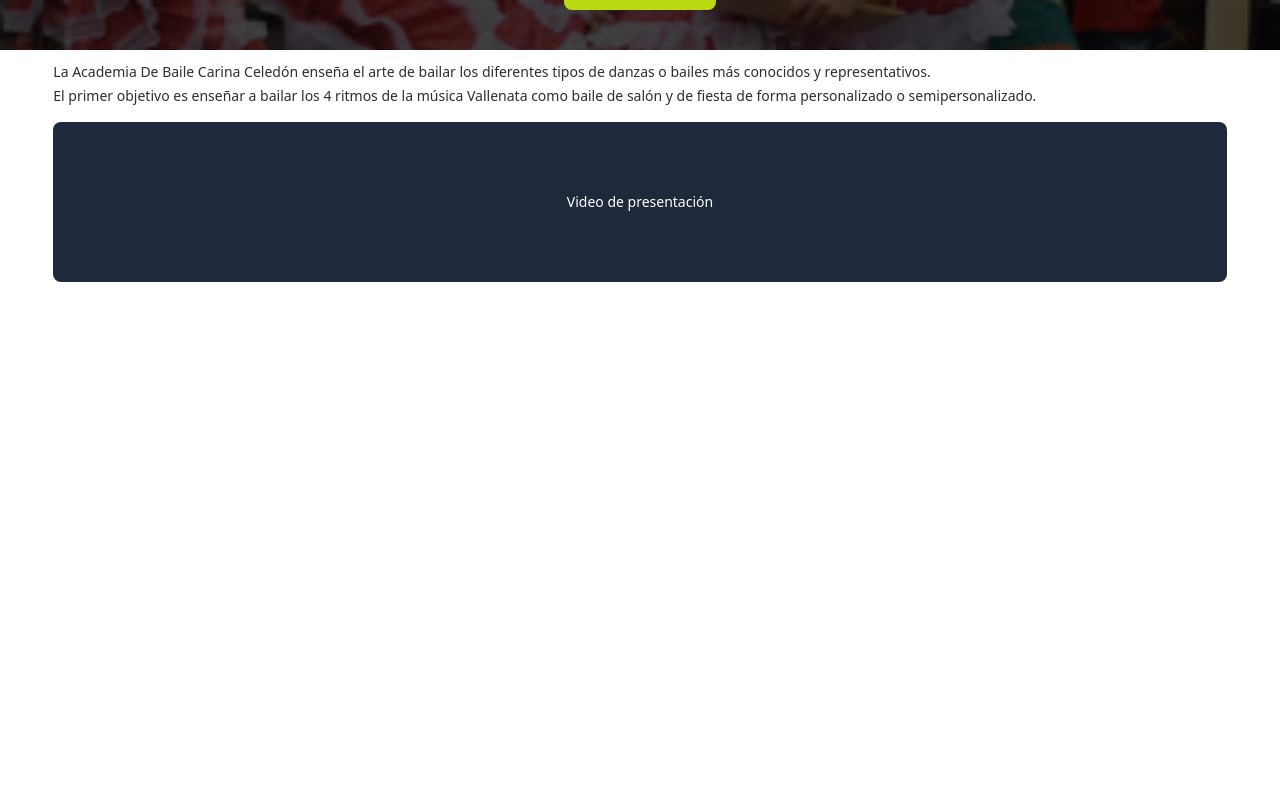
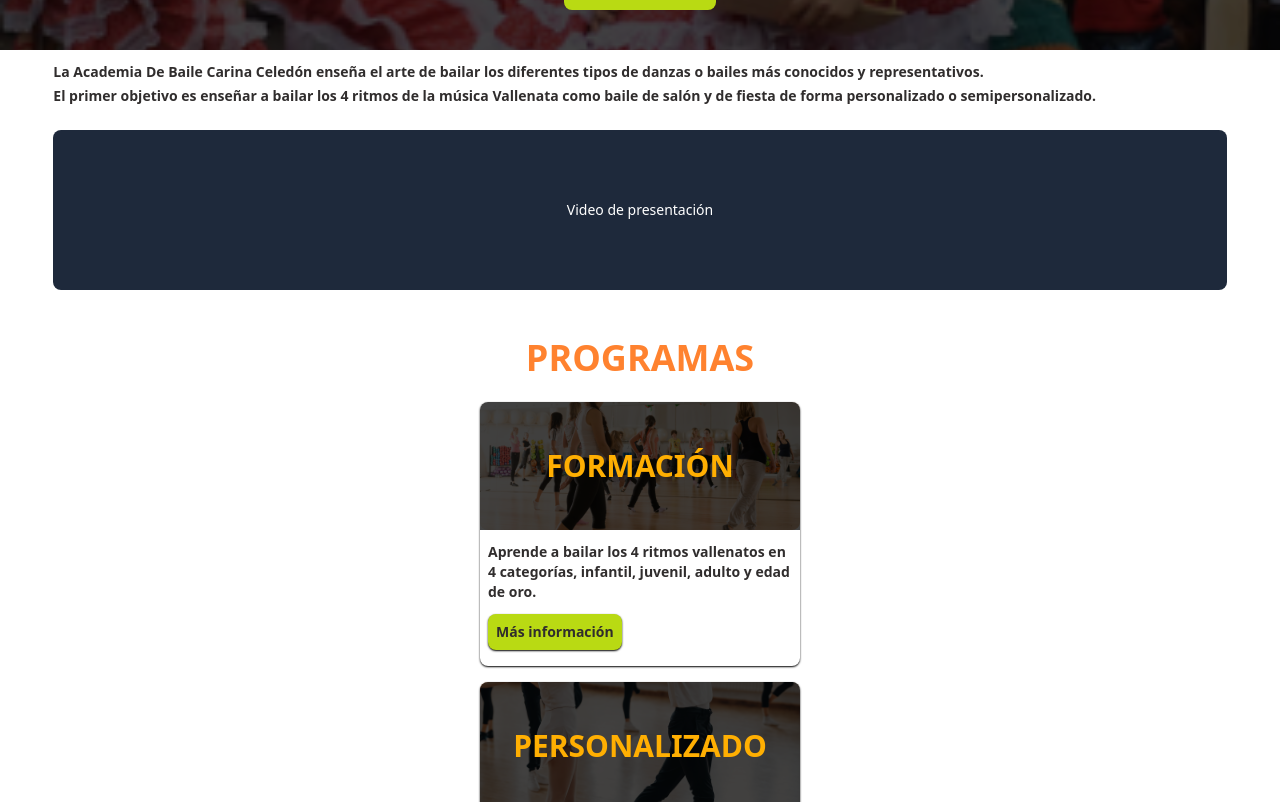
Before and after one commit to KortexCode/AcademiaSystemAdm, a React (Vite) app: page /#/ in a window 1280 px wide. Shown: the part 238-1040 px from the top of the page. Before the commit the page ends 800 px from the top, so only its background shows below. Built offline with nearby package versions, Linux system fonts and the light colour scheme; a web font is replaced by a local one.

Commit message:
Se crea sección para los programas con sus componentes

```diff
--- a/index.html
+++ b/index.html
@@ -10,7 +10,7 @@
   <title>AcademiaCarinaCeledon</title>
 </head>
 
-<body>
+<body class="font-sans">
   <div id="root"></div>
   <script type="module" src="/src/main.jsx"></script>
 </body>
--- /dev/null
+++ b/src/components/courseCard.jsx
@@ -0,0 +1,23 @@
+
+
+function CourseCard(props) {
+    const {title, img, descrip, to} = props;
+
+    console.log(to)
+
+    return (
+        <div className='w-80 mb-4 pb-2 shadow-sm shadow-black rounded-lg'>
+            <div className="relative flex items-center justify-center w-full h-32 rounded-t-lg">
+                <p className='text-3xl font-bold text-textTitle text-center z-20'>{title}</p>
+                <img src={img} alt="imagen de programa" className='absolute w-full h-full rounded-lg top-0 object-cover'/>
+                <div className="absolute w-full h-full rounded-t-lg bg-front-background opacity-75 top-0"></div>
+            </div>
+            <div className='w-full px-2 pb-2'>
+                <p className='my-3 font-semibold '>{descrip}</p>
+                <button className='p-2 rounded-lg shadow-sm shadow-black font-bold bg-secondary-color text-textCard'>Más información</button>
+            </div>
+        </div>
+    )
+}
+
+export {CourseCard}
--- a/src/pages/homePage.jsx
+++ b/src/pages/homePage.jsx
@@ -1,9 +1,14 @@
 /* import {Main} from '../components/main'; */
-import {Header} from '../components/header';
-import frontPageImg from '../assets/piloneras_1.png'
+import { Header } from '../components/header';
+import { CourseCard } from '../components/courseCard';
+import frontPageImg from '../assets/piloneras_1.png';
+import { cardInfo } from '../utils/cardsInfo';
 /* import {Footer} from '../components/footer'; */
 
+
 function HomePage() {
+
+  console.log(cardInfo)
 
   return (
     <>
@@ -19,14 +24,15 @@
           </div>
         </section>
         <section className='w-11/12 pt-3 my-0 mx-auto text-sm text-textBody text-justify'>
-            <p className=''>La Academia De Baile Carina Celedón enseña el arte de bailar los diferentes tipos de danzas  o bailes más conocidos y representativos. </p>
-            <p className='mt-1'>El primer objetivo es enseñar a bailar los 4 ritmos de la música Vallenata como baile de salón y de fiesta de forma personalizado o semipersonalizado. </p>
-            <div className='flex items-center justify-center w-full h-40 mt-4 mb-4 rounded-lg bg-slate-800'>
+            <p className='font-semibold'>La Academia De Baile Carina Celedón enseña el arte de bailar los diferentes tipos de danzas  o bailes más conocidos y representativos. </p>
+            <p className='mt-1 font-semibold'>El primer objetivo es enseñar a bailar los 4 ritmos de la música Vallenata como baile de salón y de fiesta de forma personalizado o semipersonalizado. </p>
+            <div className='flex items-center justify-center w-full h-40 mt-6 mb-4 rounded-lg bg-slate-800'>
               <p className='text-white'>Video de presentación</p>
             </div>
         </section>
-        <section>
-
+        <section className='flex flex-col items-center w-11/12 pt-8 my-0 mx-auto text-sm text-textBody'>
+          <h1 className='mb-6 text-4xl font-bold text-primary-color text-center'>PROGRAMAS</h1>
+          {cardInfo.map((item, index) => (<CourseCard key={index} title={item.title} img={item.img} descrip={item.description} to={item.to} />))}
         </section>
       </main>
     </>
--- /dev/null
+++ b/src/utils/cardsInfo.js
@@ -0,0 +1,37 @@
+import imgCard1 from '../assets/academia_1.png';
+import imgCard2 from '../assets/baile2.png';
+import imgCard3 from '../assets/baile3.png';
+import imgCard4 from '../assets/baile4.png';
+
+const cardInfo = [
+    {
+        title: "FORMACIÓN",
+        img: imgCard1,
+        description: "Aprende a bailar los 4 ritmos vallenatos en 4 categorías, infantil, juvenil, adulto y edad de oro.",
+        to:"programa-formacion",
+
+    },
+    {
+        title: "PERSONALIZADO",
+        img: imgCard2,
+        description: "Enseñamos a bailar en la modalidad de personalizado ",
+        to:"programa-personalizado",
+
+    },
+    {
+        title: "SEMI PERSOALIZADO",
+        img: imgCard3,
+        description: "Enseñamos a bailar en el la modalidad semi personalizado.",
+        to:"programa-semi-personalizado",
+
+    },
+    {
+        title: "BAILO TERAPIA",
+        img: imgCard4,
+        description: "Damos servicios de bailoterapia a grupos de personas o empresas.",
+        to:"programa-bailo-terapia",
+
+    }
+]
+
+export {cardInfo}
--- a/tailwind.config.js
+++ b/tailwind.config.js
@@ -11,6 +11,7 @@
         textTitle: "#FFAF02",
         textInactived: "#1D1C1C",
         textActived: "#581B0C",
+        textCard: "#302D2D",
       },
       fontFamily: {
         inria: ['"Inria Sans"', "sans-serif"],
```
Also changed, not shown: src/assets/academia_1.png (renamed from src/assets/academiadebaile-1.png).
